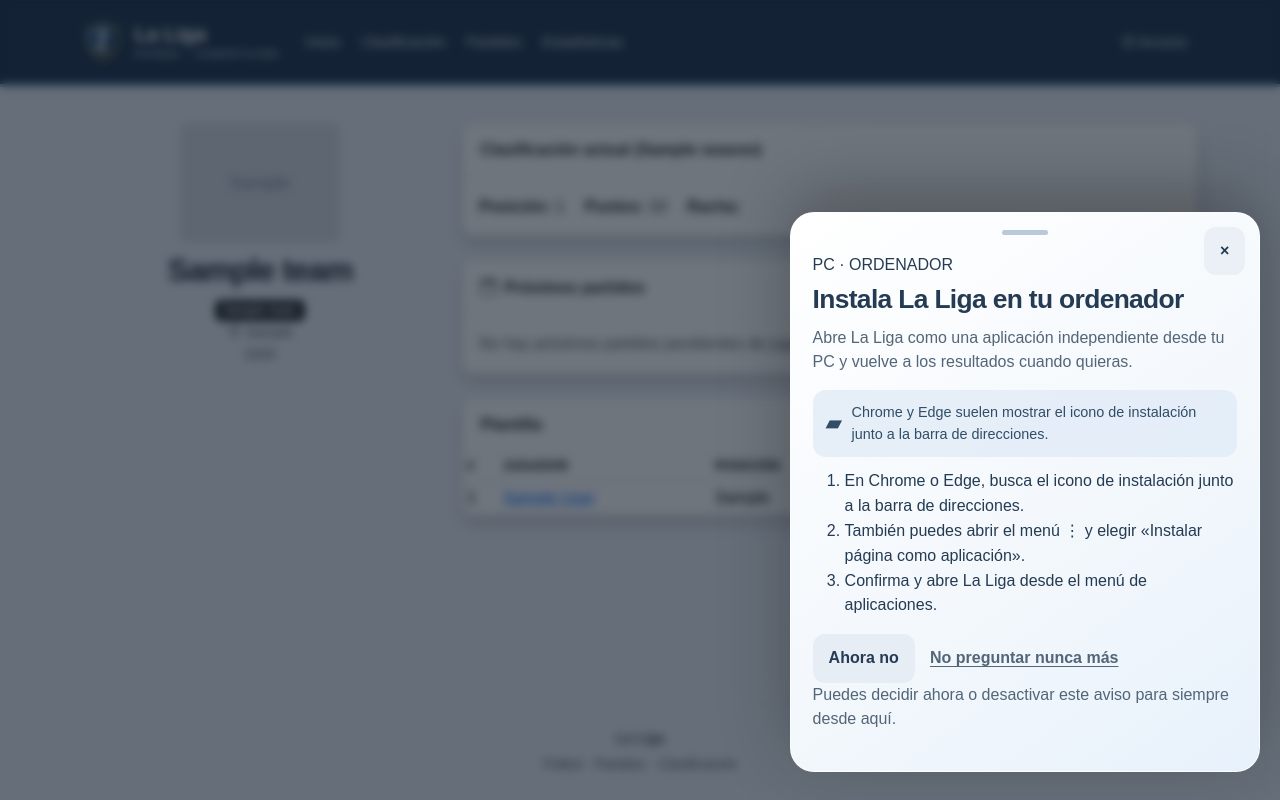
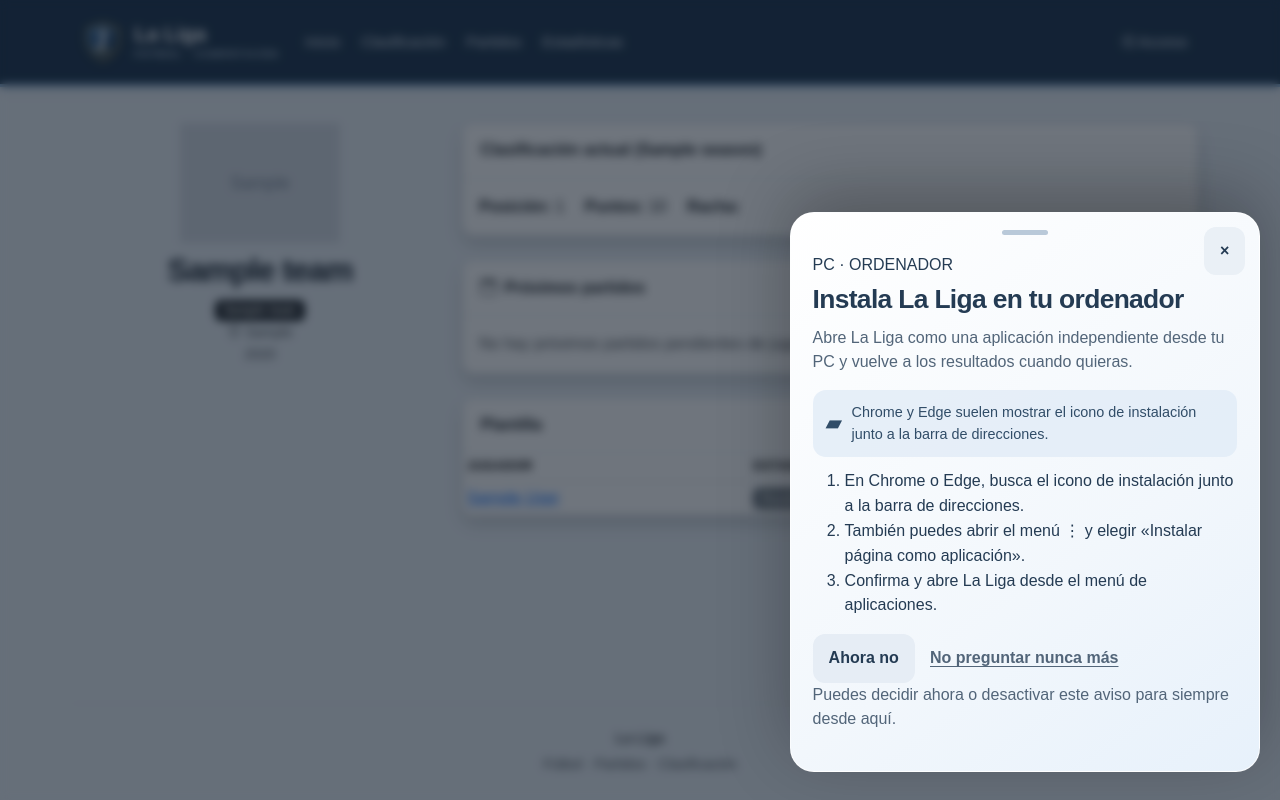
Before and after one commit to SoyIzanG/Planadeu, a Flask app: a page that uses app/templates/teams/profile.html in a window 1280 px wide. Run offline with Flask 3, Linux system fonts and the light colour scheme; tables that the repository leaves empty hold one stand-in row (values such as "Sample post"); grey boxes marked "Sample" are stand-in pictures.

Commit message:
Ocultar dorsal y posición en plantilla

```diff
--- a/app/templates/teams/profile.html
+++ b/app/templates/teams/profile.html
@@ -69,13 +69,11 @@
             {% if team.players.count() %}
             <div class="table-responsive">
                 <table class="table table-sm table-hover align-middle mb-0">
-                    <thead><tr><th>#</th><th>Jugador</th><th>Posición</th><th>Estadísticas</th></tr></thead>
+                    <thead><tr><th>Jugador</th><th>Estadísticas</th></tr></thead>
                     <tbody>
                         {% for p in team.players.order_by('jersey_number') %}
                         <tr>
-                            <td>{{ p.jersey_number or '-' }}</td>
                             <td><a href="{{ url_for('players.profile', player_id=p.id) }}">{{ p.full_name }}</a></td>
-                            <td>{{ p.position }}</td>
                             <td><span class="badge bg-secondary">Pendiente de actualizar</span></td>
                         </tr>
                         {% endfor %}
```
